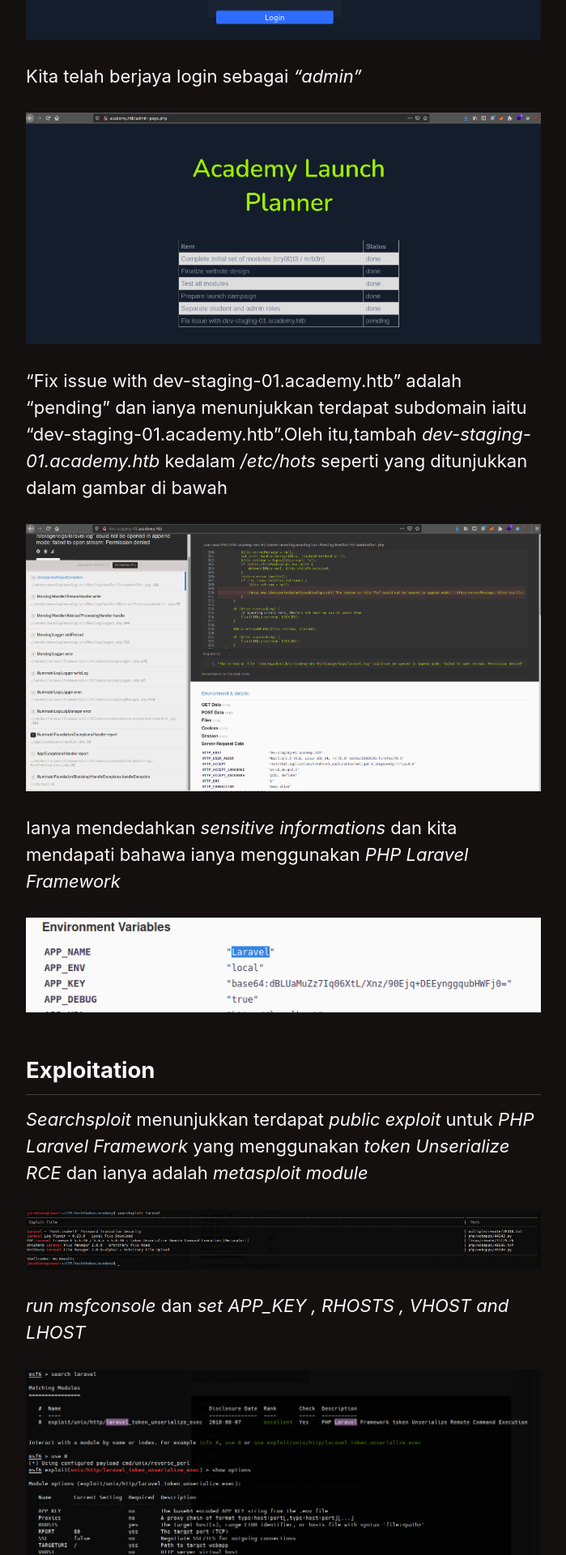
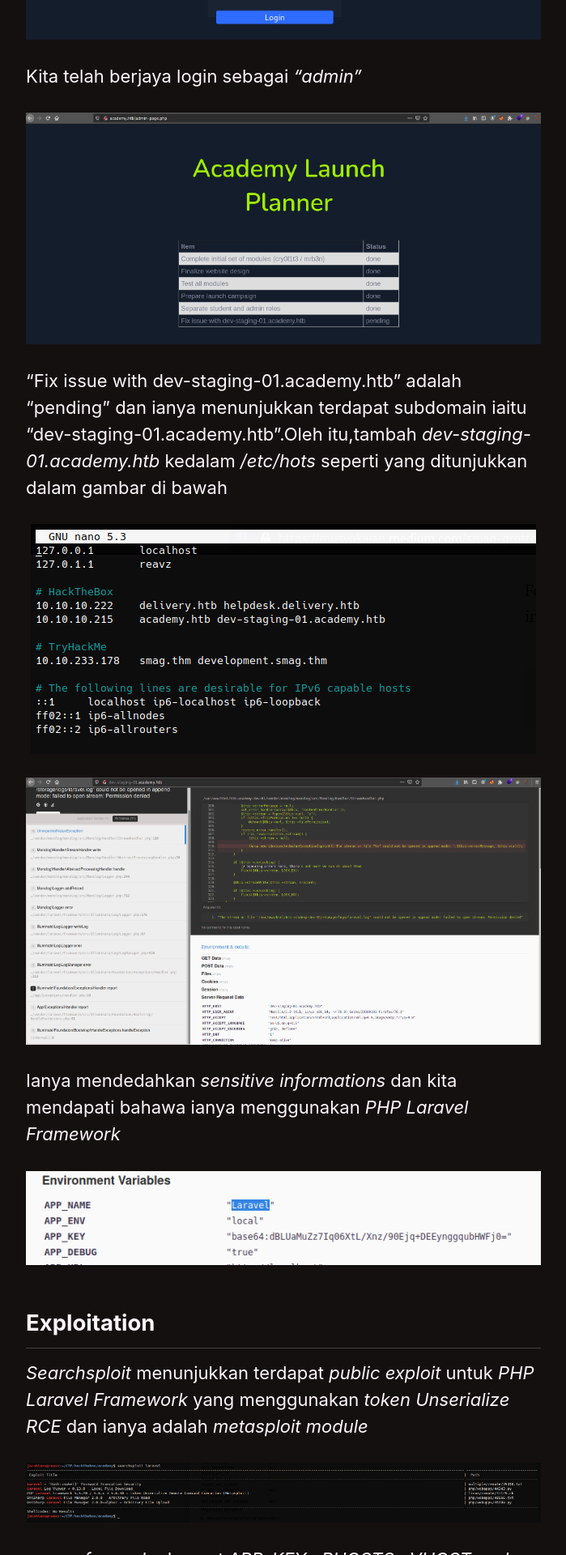
Before and after one commit to faridarif/faridarif.github.io, a Jekyll site: the page built from _posts/2021-01-21-CTF-academy.md, in a window 1280 px wide. Shown: the part 4480-6400 px from the top of the page at 81% size, without its empty margins (290-989 px from the left). Built offline with Jekyll 4.4.1, drawn with Linux system fonts in a browser that asks for light colours; cached includes are drawn as plain includes.

Commit message:
Update 2021-01-21-CTF-academy.md

```diff
--- a/_posts/2021-01-21-CTF-academy.md
+++ b/_posts/2021-01-21-CTF-academy.md
@@ -45,6 +45,8 @@ Kita telah berjaya login sebagai *"admin"*
 ![enter image description here](https://raw.githubusercontent.com/faridarif/faridarif.github.io/master/images/academy-admin-page.png){: .align-center}
 
 "Fix issue with dev-staging-01.academy.htb" adalah "pending" dan ianya menunjukkan terdapat subdomain iaitu "dev-staging-01.academy.htb".Oleh itu,tambah *dev-staging-01.academy.htb* kedalam */etc/hots* seperti yang ditunjukkan dalam gambar di bawah
+
+![enter image description here](https://raw.githubusercontent.com/faridarif/faridarif.github.io/master/images/academy-etc-hosts.png){: .align-center}
 
 ![enter image description here](https://raw.githubusercontent.com/faridarif/faridarif.github.io/master/images/academy-dev-staging.png){: .align-center}
 
```
